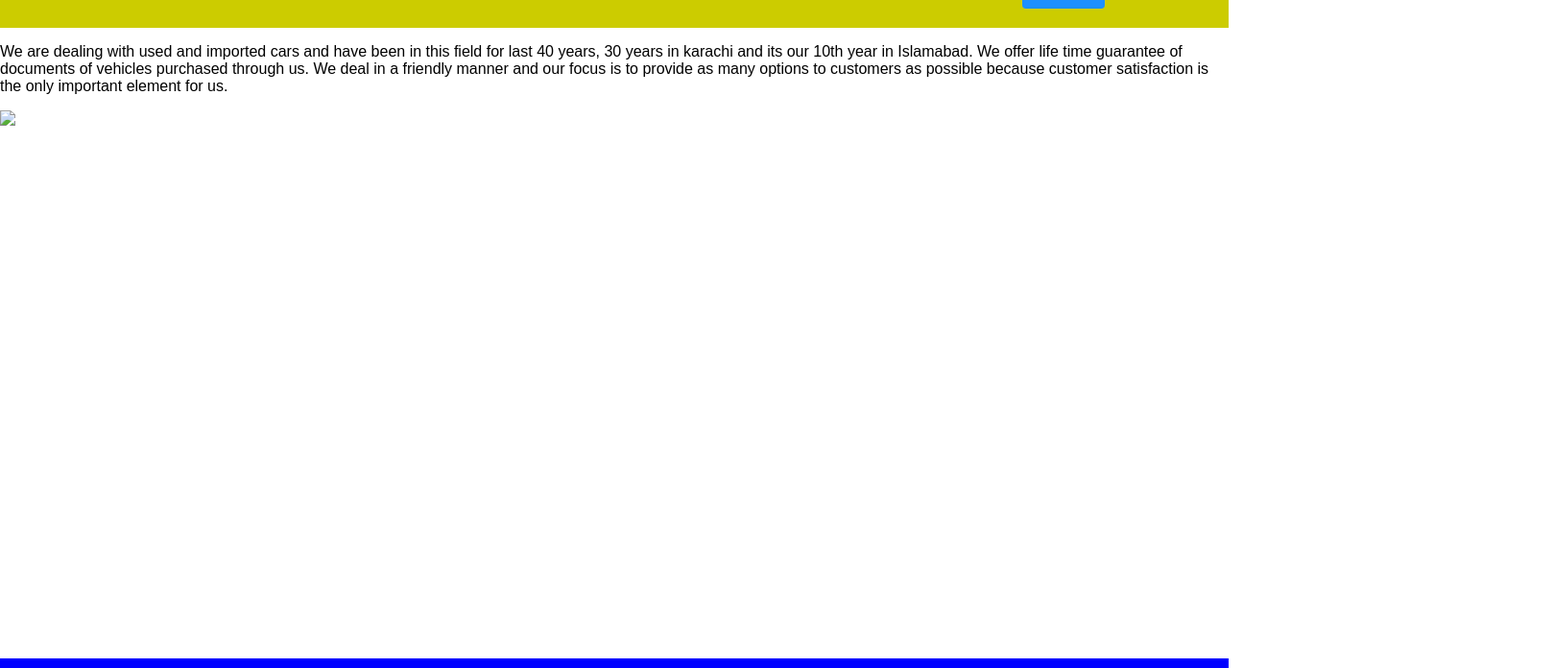
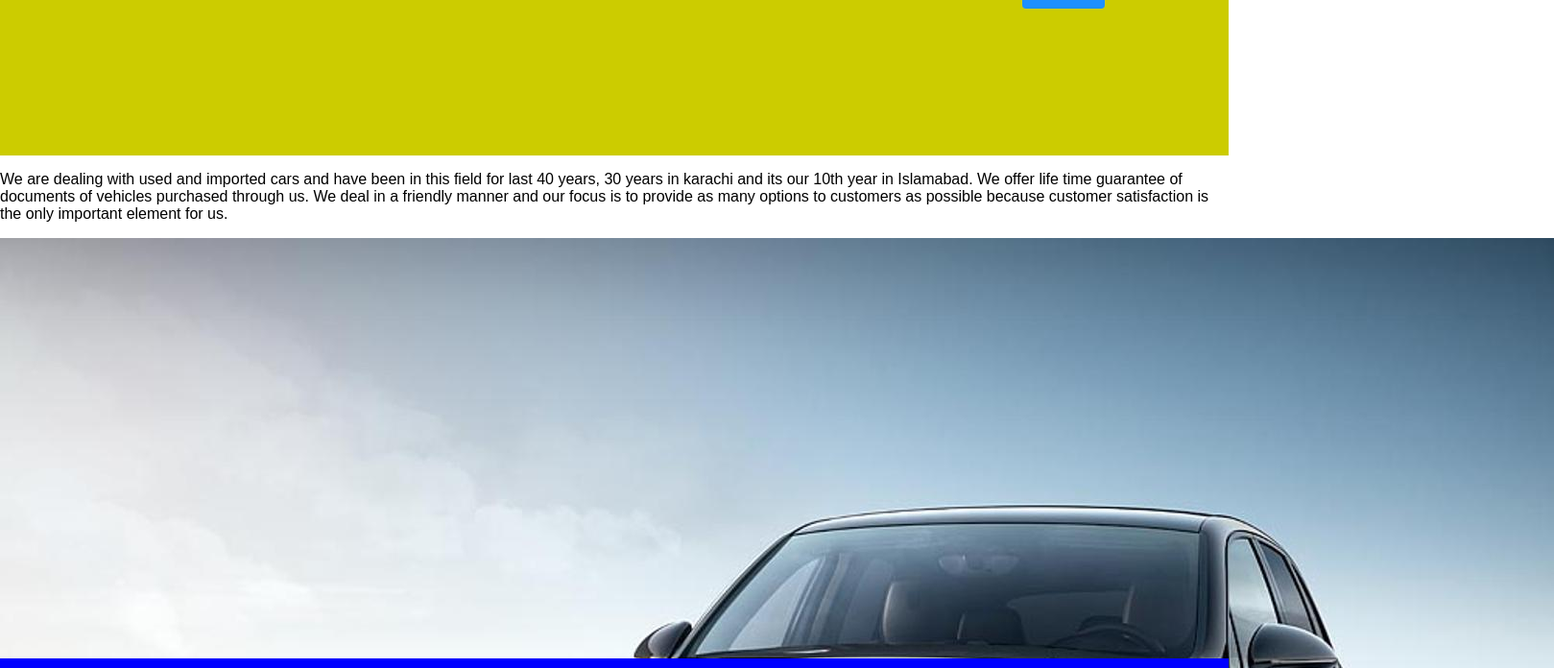
Before and after one commit to SkyEbr3/School-Project-Real-Estate-Company, a plain HTML site: page product.html in a window 1280 px wide. Shown: the part 60-756 px from the top of the page at 96% size, 1619 px wide, since content can reach past the window. Drawn offline with Linux system fonts and the light colour scheme.

Commit message:
sheer commitpo9po98i

```diff
--- a/product.html
+++ b/product.html
@@ -29,7 +29,7 @@
 
 <div>
 <p>We are dealing with used and imported cars and have been  in this field for last 40 years, 30 years in karachi and its our 10th year in Islamabad. We offer life time guarantee of  documents of vehicles purchased through us. We deal in a friendly manner and our focus is to provide as many options to customers as possible because customer satisfaction is the only important element for us.</p>
-	<img src="1.png">
+	<img src="porsch.jpg">
 </div>
 
 <div class="footer">
--- a/sheer.css
+++ b/sheer.css
@@ -12,6 +12,7 @@ body {
   overflow: hidden;
   background-color: #CCCC00;
   padding: 20px 10px;
+  height: 25ch
 }
 
 .header a {
```
